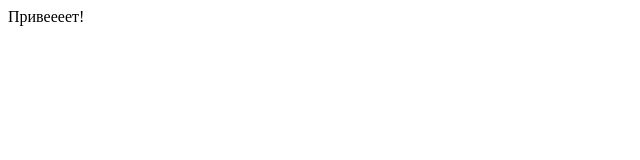
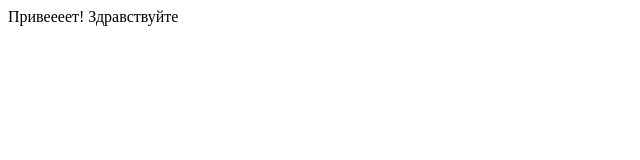
Before and after one commit to KirillShustaev/special-app, a plain HTML site: page index.html in a window 1280 px wide. Shown: the whole page, without its empty margins (0-640 px from the left). Drawn offline with Linux system fonts and the light colour scheme.

Commit message:
new branch

```diff
--- a/index.html
+++ b/index.html
@@ -8,5 +8,6 @@
 </head>
 <body>
     Привеееет!
+    Здравствуйте
 </body>
 </html>
```
